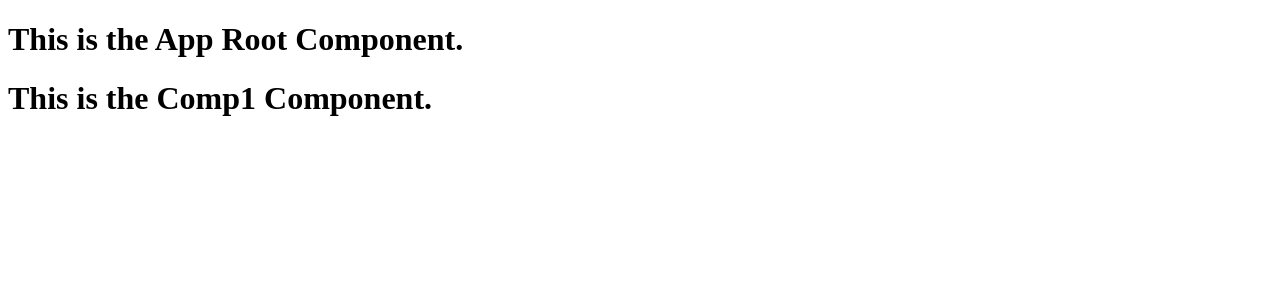
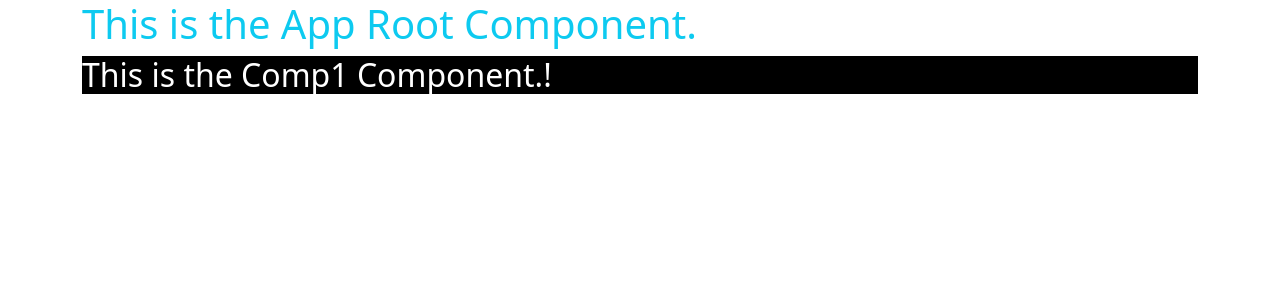
Before and after one commit to KOHTheCodeMaster/core-angular, an Angular app: page / in a window 1280 px wide. Shown: the top 300 px of the page. Built offline with nearby package versions, Linux system fonts and the light colour scheme.

Commit message:
3rd Commit - HTML & CSS inline template
Signed-off-by: kohthecodemaster <kohthecodemaster@gmail.com>

```diff
--- a/angular.json
+++ b/angular.json
@@ -24,7 +24,8 @@
               "src/assets"
             ],
             "styles": [
-              "src/styles.css"
+              "src/styles.css",
+              "node_modules/bootstrap/dist/css/bootstrap.min.css"
             ],
             "scripts": []
           },
@@ -87,7 +88,8 @@
               "src/assets"
             ],
             "styles": [
-              "src/styles.css"
+              "src/styles.css",
+              "node_modules/bootstrap/dist/css/bootstrap.min.css"
             ],
             "scripts": []
           }
--- a/package.json
+++ b/package.json
@@ -19,6 +19,8 @@
     "@angular/platform-browser": "~11.0.6",
     "@angular/platform-browser-dynamic": "~11.0.6",
     "@angular/router": "~11.0.6",
+    "bootstrap": "^5.0.0",
+    "jquery": "^3.6.0",
     "rxjs": "~6.6.0",
     "tslib": "^2.0.0",
     "zone.js": "~0.10.2"
--- a/src/app/app.component.html
+++ b/src/app/app.component.html
@@ -1,2 +1,13 @@
-<h1>This is the App Root Component.</h1>
-<app-comp1></app-comp1>
+<div class="container">
+  <div class="row">
+    <div class="col-lg-12 col-md-4">
+
+      <h1 class="text-info">This is the App Root Component.</h1>
+      <app-comp1></app-comp1>
+
+    </div>
+  </div>
+</div>
+
+<!--<h1>This is the App Root Component.</h1>-->
+<!--<app-comp1></app-comp1>-->
--- a/src/app/comp1/comp1.component.html
+++ b/src/app/comp1/comp1.component.html
@@ -1 +1 @@
-<h1>This is the Comp1 Component.</h1>
+<h2>This is the Comp1 Component..!!</h2>
--- a/src/app/comp1/comp1.component.ts
+++ b/src/app/comp1/comp1.component.ts
@@ -2,8 +2,23 @@ import {Component, OnInit} from '@angular/core';
 
 @Component({
   selector: 'app-comp1',
-  templateUrl: './comp1.component.html',
-  styleUrls: ['./comp1.component.css']
+  // templateUrl: './comp1.component.html',
+  // template: '<h1>' + 'This is the Comp1 Component.' + '</h1>',
+  template: `
+    <h2>
+      This is the Comp1 Component.!
+    </h2>
+  `,
+  // styleUrls: ['./comp1.component.css']
+  styles: ['h2{color: white; background-color: black;}']
+/*
+  styles: [`
+    h1 {
+      background-color: black;
+      color: white;
+    }
+  `]
+*/
 })
 export class Comp1Component implements OnInit {
 
```
Also changed, not shown: 2 other files (tests, documents, lock files or other folders).
